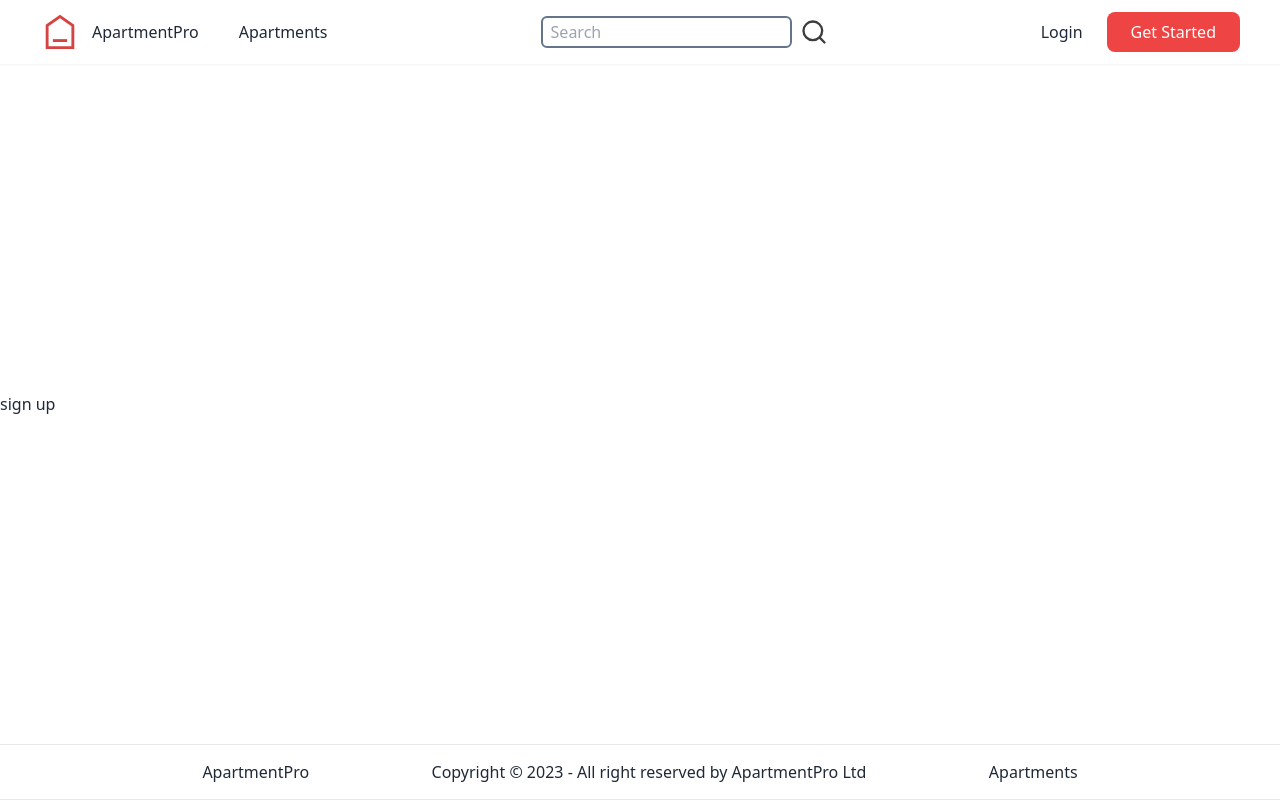
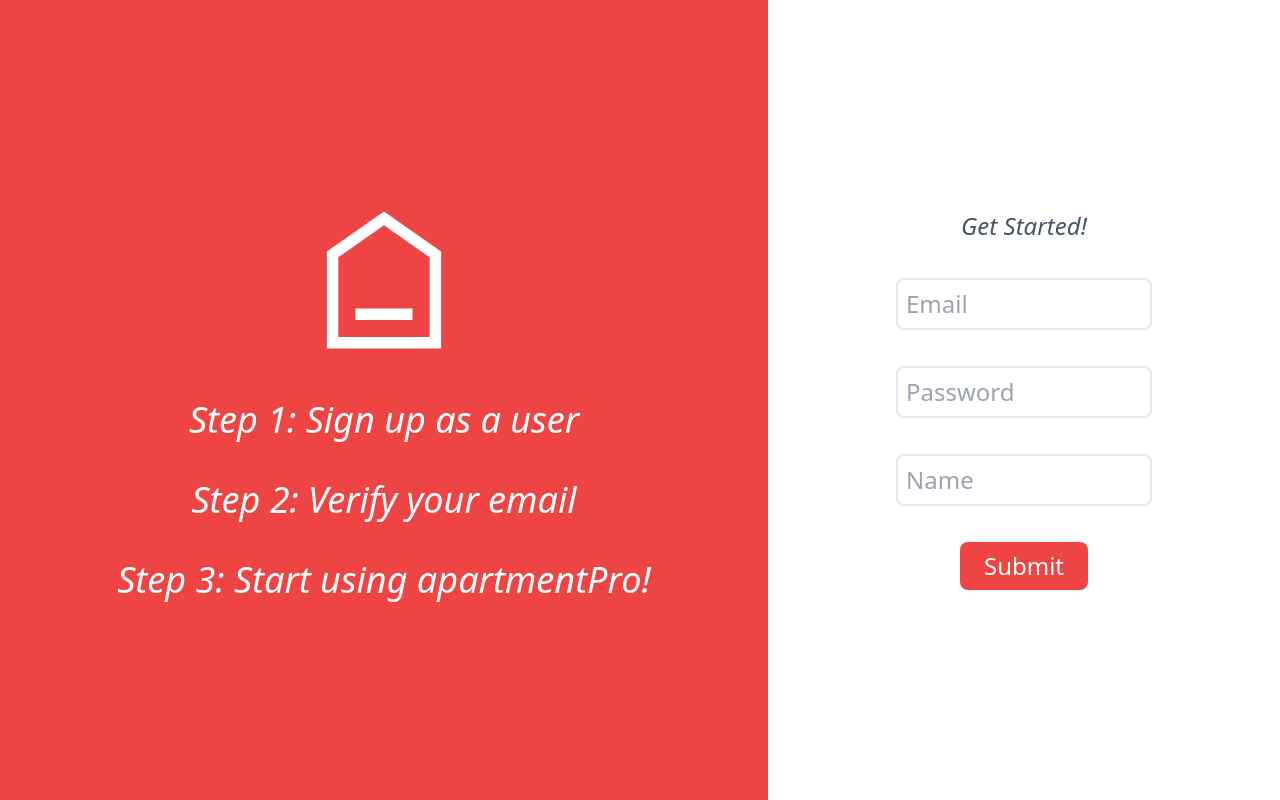
Before and after one commit to wenghaishi/apartment-list, a Nuxt app: page /signup in a window 1280 px wide. Built offline with nearby package versions, Linux system fonts and the light colour scheme.

Commit message:
created user sign-up page

```diff
--- a/pages/signup/index.vue
+++ b/pages/signup/index.vue
@@ -1,11 +1,29 @@
 <template>
-  <div>
-    sign up
+  <div class="h-screen w-screen flex flex-row">
+    <div class="w-3/5 h-full bg-red-500 hidden md:flex flex-col justify-center items-center gap-10">
+      <img :src="houseWhiteSvg" class="md:h-40 md:w-40 w-24 h-24"/>
+      <h1 class="text-white lg:text-4xl italic md:text-2xl">Step 1: Sign up as a user</h1>
+      <h1 class="text-white lg:text-4xl italic md:text-2xl">Step 2: Verify your email</h1>
+      <h1 class="text-white lg:text-4xl italic md:text-2xl">Step 3: Start using apartmentPro!</h1>
+    </div>
+    <div class="md:w-2/5 h-full w-full">
+      <form action="" class="flex flex-col text-2xl items-center justify-center h-full gap-9">
+        <h1 class="italic text-slate-600">Get Started!</h1>
+        <input type="text" placeholder="Email" class="p-2 border-2 rounded-lg focus:outline-none w-1/2">
+        <input type="text" placeholder="Password" class="p-2 border-2 rounded-lg focus:outline-none w-1/2">
+        <input type="text" placeholder="Name" class="p-2 border-2 rounded-lg focus:outline-none w-1/2">
+        <button class="bg-red-500 text-white px-6 py-2 rounded-lg">Submit</button>
+      </form>
+    </div>
   </div>
 </template>
 
 <script setup>
+definePageMeta({
+  layout: "custom"
+})
 
+import houseWhiteSvg from '~/assets/house-white.svg';
 </script>
 
 <style lang="scss" scoped>
```
Also changed, not shown: assets/house-white.svg (added), 1 other file (tests, documents, lock files or other folders).
